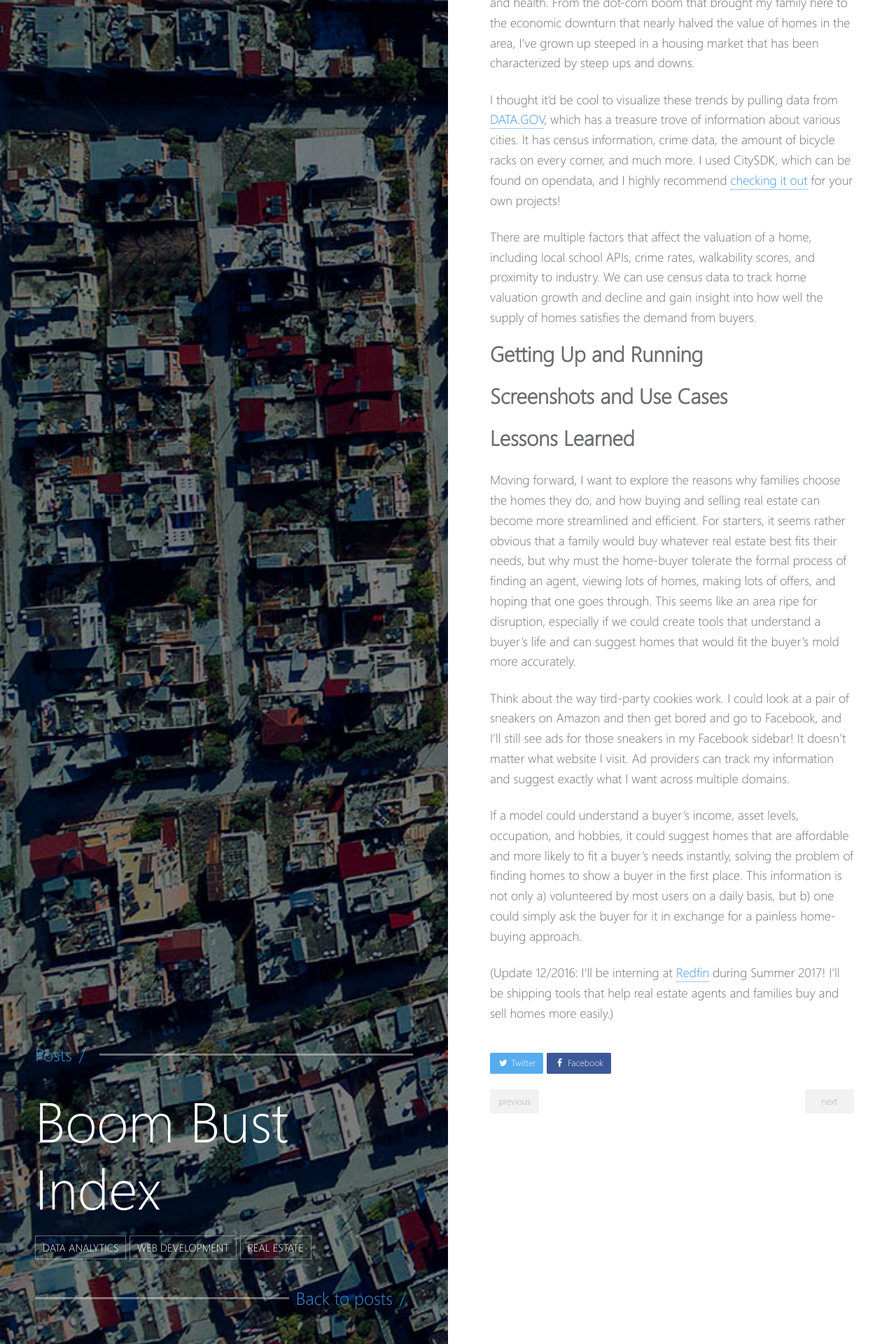
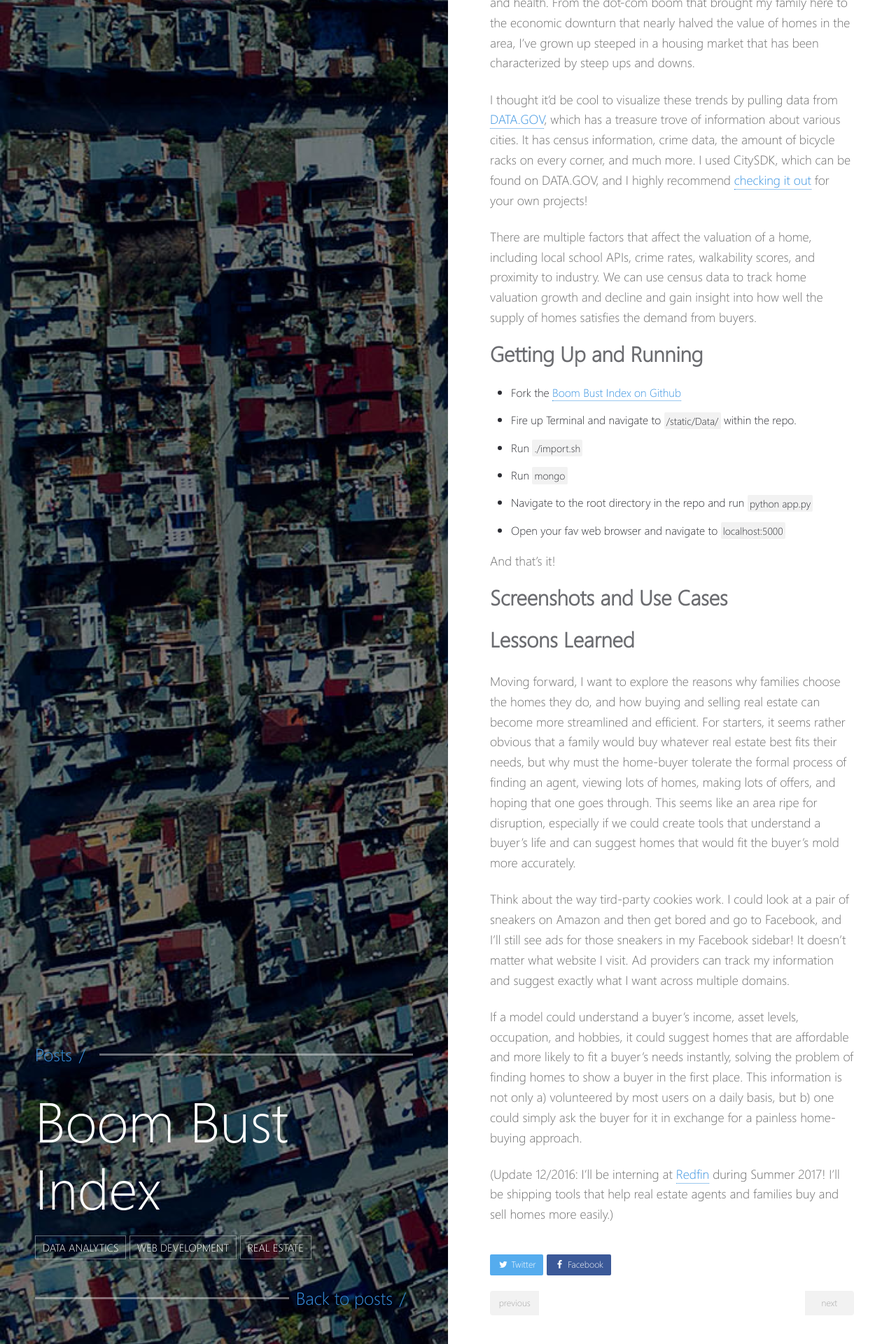
Before and after one commit to gargium/gargium.github.io, a Jekyll site: the page built from _posts/2017-03-27-boom-bust-index.md, in a window 1280 px wide. Shown: the part 815-2735 px from the top of the page at 70% size. Built offline with Jekyll 4.4.1, drawn with Linux system fonts in a browser that asks for light colours.

Commit message:
update to post

```diff
--- a/_posts/2017-03-27-boom-bust-index.md
+++ b/_posts/2017-03-27-boom-bust-index.md
@@ -21,12 +21,19 @@ Smart Cities is a movement that seeks to make our cities more connected. Human b
 
 Growing up in various parts of Silicon Valley, I've lived through moments of extraordinary change in the region's economic output and health. From the dot-com boom that brought my family here to the economic downturn that nearly halved the value of homes in the area, I've grown up steeped in a housing market that has been characterized by steep ups and downs.
 
-I thought it'd be cool to visualize these trends by pulling data from [DATA.GOV](https://www.data.gov), which has a treasure trove of information about various cities. It has census information, crime data, the amount of bicycle racks on every corner, and much  more. I used CitySDK, which can be found on opendata, and I highly recommend [checking it out](https://uscensusbureau.github.io/citysdk/) for your own projects!
+I thought it'd be cool to visualize these trends by pulling data from [DATA.GOV](https://www.data.gov), which has a treasure trove of information about various cities. It has census information, crime data, the amount of bicycle racks on every corner, and much  more. I used CitySDK, which can be found on DATA.GOV, and I highly recommend [checking it out](https://uscensusbureau.github.io/citysdk/) for your own projects!
 
 There are multiple factors that affect the valuation of a home, including local school APIs, crime rates, walkability scores, and proximity to industry. We can use census data to track home valuation growth and decline and gain insight into how well the supply of homes satisfies the demand from buyers.
 
 ## Getting Up and Running
+* Fork the [Boom Bust Index on Github](https://github.com/gargium/ATT-Big-Data-Challenge)
+* Fire up Terminal and navigate to `/static/Data/` within the repo.
+* Run `./import.sh`
+* Run `mongo`
+* Navigate to the root directory in the repo and run `python app.py`
+* Open your fav web browser and navigate to `localhost:5000`
 
+And that's it!
 
 ## Screenshots and Use Cases
 
```
